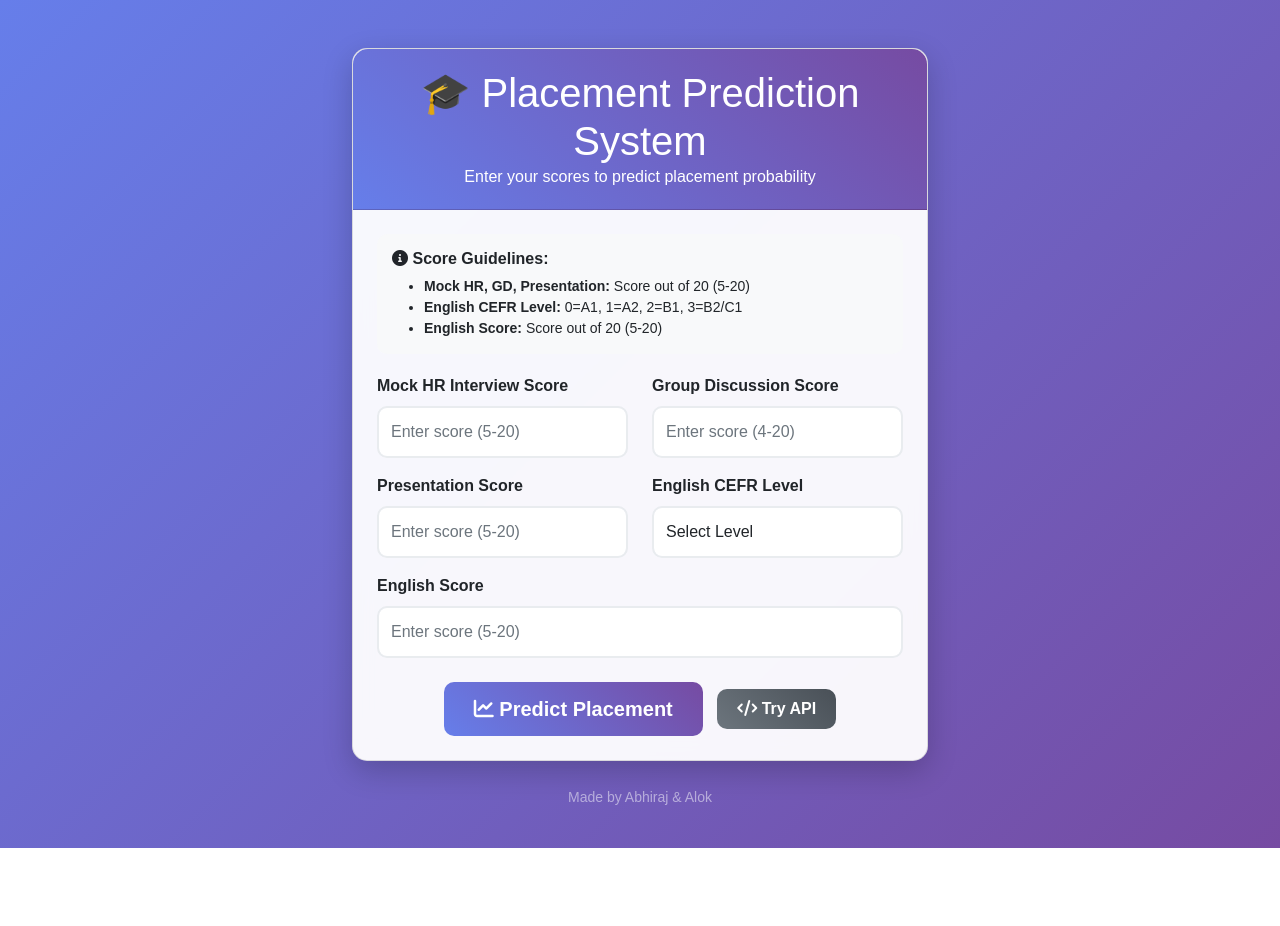
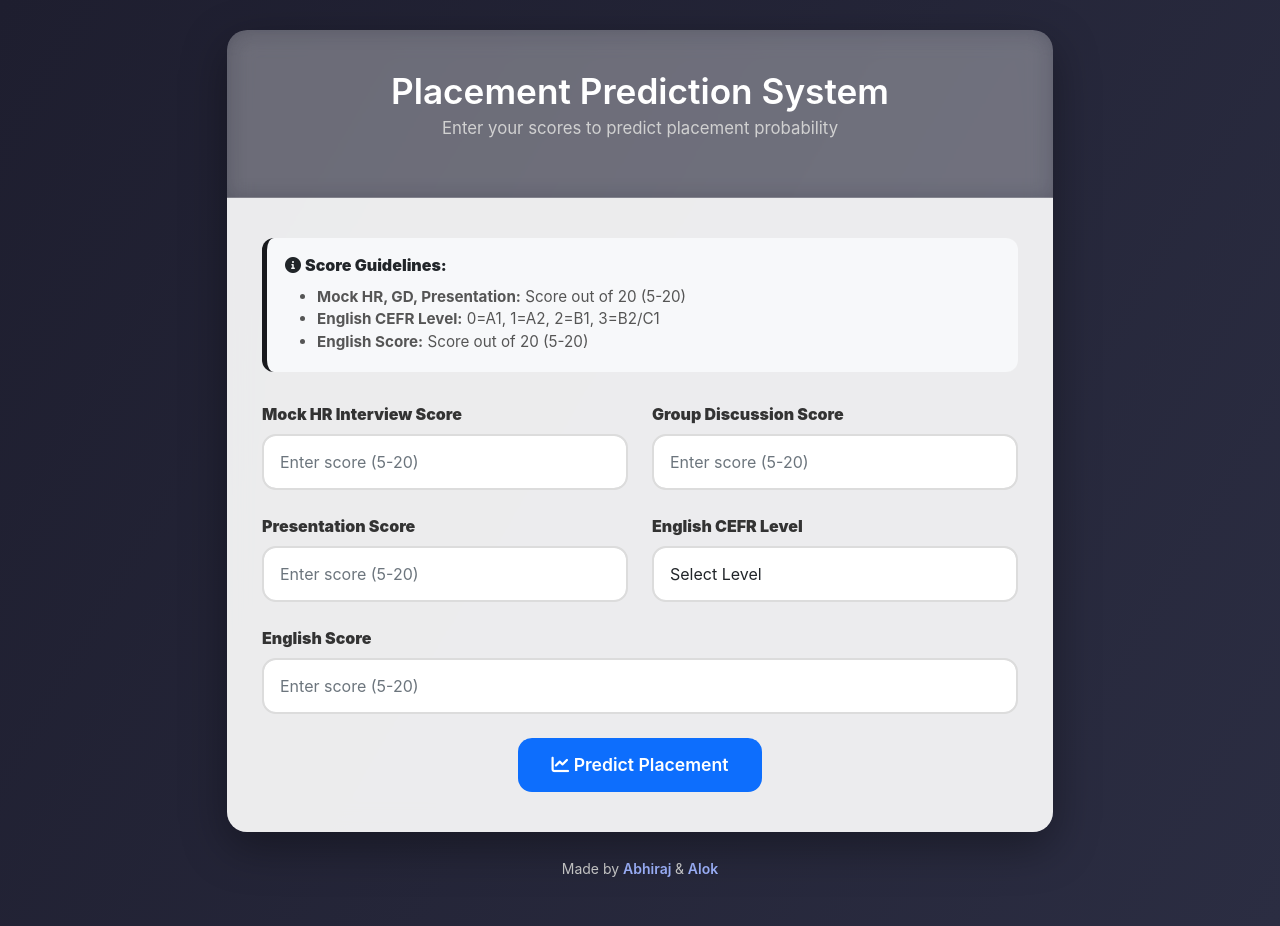
Before and after one commit to 11PRIMUS/placement_predict-soft-skill-, a FastAPI app: page / in a window 1280 px wide. Before the commit the page ends 848 px from the top, so only its background shows below. Run offline with FastAPI, Linux system fonts and the light colour scheme.

Commit message:
ui update

```diff
--- a/templates/index.html
+++ b/templates/index.html
@@ -1,133 +1,193 @@
 <!DOCTYPE html>
 <html lang="en">
 <head>
-    <meta charset="UTF-8">
-    <meta name="viewport" content="width=device-width, initial-scale=1.0">
+  <meta charset="UTF-8" />
+  <meta name="viewport" content="width=device-width, initial-scale=1.0" />
   <title>Placement Prediction System</title>
-    <link href="https://cdn.jsdelivr.net/npm/bootstrap@5.1.3/dist/css/bootstrap.min.css" rel="stylesheet">
-    <link href="https://cdnjs.cloudflare.com/ajax/libs/font-awesome/6.0.0/css/all.min.css" rel="stylesheet">
+  <link href="https://cdn.jsdelivr.net/npm/bootstrap@5.1.3/dist/css/bootstrap.min.css" rel="stylesheet" />
+  <link href="https://cdnjs.cloudflare.com/ajax/libs/font-awesome/6.0.0/css/all.min.css" rel="stylesheet" />
   <style>
     body {
-            background: linear-gradient(135deg, #667eea 0%, #764ba2 100%);
+      background: linear-gradient(120deg, #1e1e2f, #2b2d42);
+      color: #212529;
+      font-family: "Inter", sans-serif;
       min-height: 100vh;
-            font-family: 'Arial', sans-serif;
+      display: flex;
+      align-items: center;
+      justify-content: center;
+      padding: 30px;
     }
+
     .container {
-            max-width: 600px;
+      max-width: 850px;
+      width: 100%;
     }
+
     .card {
-            border-radius: 15px;
-            box-shadow: 0 10px 30px rgba(0,0,0,0.2);
-            backdrop-filter: blur(10px);
-            background: rgba(255, 255, 255, 0.95);
-        }
-        .card-header {
-            background: linear-gradient(45deg, #667eea, #764ba2);
-            color: white;
-            border-radius: 15px 15px 0 0 !important;
-            text-align: center;
-            padding: 20px;
-        }
-        .form-control {
-            border-radius: 10px;
-            border: 2px solid #e9ecef;
-            padding: 12px;
+      border: none;
+      border-radius: 20px;
+      backdrop-filter: blur(14px);
+      background: rgba(255, 255, 255, 0.12);
+      box-shadow: 0 15px 45px rgba(0, 0, 0, 0.35);
+      overflow: hidden;
       transition: all 0.3s ease;
     }
+
+    .card:hover {
+      transform: translateY(-4px);
+    }
+
+    .card-header {
+      background: rgba(255, 255, 255, 0.15);
+      backdrop-filter: blur(10px);
+      color: #fff;
+      text-align: center;
+      padding: 40px 25px;
+      border-bottom: 1px solid rgba(255, 255, 255, 0.2);
+    }
+
+    .card-header h1 {
+      font-size: 2.2rem;
+      font-weight: 600;
+    }
+
+    .card-header p {
+      font-size: 1.05rem;
+      color: #d1d1d1;
+    }
+
+    .card-body {
+      background: rgba(255, 255, 255, 0.9);
+      padding: 40px 35px;
+    }
+
+    .feature-info {
+      background: #f7f8fa;
+      border-left: 5px solid #18191d;
+      border-radius: 12px;
+      padding: 18px;
+      margin-bottom: 30px;
+    }
+
+    .feature-info h6 {
+      font-weight: 600;
+      margin-bottom: 10px;
+    }
+
+    .feature-info ul {
+      margin-bottom: 0;
+      color: #555;
+      font-size: 0.95rem;
+    }
+
+    label.form-label {
+      font-weight: 600;
+      color: #333;
+      margin-bottom: 8px;
+      font-size: 1rem;
+    }
+
+    .form-control {
+      border-radius: 14px;
+      border: 2px solid #dcdcdc;
+      padding: 14px 16px;
+      font-size: 1rem;
+      transition: all 0.3s ease;
+    }
+
     .form-control:focus {
       border-color: #667eea;
-            box-shadow: 0 0 0 0.2rem rgba(102, 126, 234, 0.25);
+      box-shadow: 0 0 10px rgba(102, 126, 234, 0.4);
+      transform: scale(1.02);
     }
+
     .btn-primary {
-            background: linear-gradient(45deg, #667eea, #764ba2);
+      background: linear-gradient(135deg, black);
       border: none;
-            border-radius: 10px;
-            padding: 12px 30px;
-            font-weight: bold;
+      border-radius: 14px;
+      font-weight: 600;
+      padding: 14px 34px;
+      font-size: 1.1rem;
       transition: all 0.3s ease;
     }
+
     .btn-primary:hover {
       transform: translateY(-2px);
-            box-shadow: 0 5px 15px rgba(0,0,0,0.2);
+      box-shadow: 0 8px 25px rgba(102, 126, 234, 0.4);
     }
-        .btn-secondary {
-            background: linear-gradient(45deg, #6c757d, #495057);
-            border: none;
-            border-radius: 10px;
-            padding: 8px 20px;
-            font-weight: bold;
-            transition: all 0.3s ease;
-            margin-left: 10px;
+
+    .loading {
+      display: none;
+      color: #555;
+      font-size: 1rem;
     }
-        .btn-secondary:hover {
-            transform: translateY(-1px);
-            box-shadow: 0 3px 10px rgba(0,0,0,0.2);
-        }
+
     .alert {
-            border-radius: 10px;
+      border-radius: 14px;
       border: none;
     }
-        .feature-info {
-            background: #f8f9fa;
-            border-radius: 10px;
-            padding: 15px;
-            margin-bottom: 20px;
+
+    .text-center small {
+      color: #ccc;
     }
-        .api-demo {
-            background: #e3f2fd;
-            border-radius: 10px;
-            padding: 15px;
-            margin-top: 20px;
+
+    input:hover,
+    select:hover {
+      background-color: #f8f9ff;
     }
-        .loading {
-            display: none;
+
+    .alert {
+      animation: fadeIn 0.4s ease-in;
+    }
+
+    @keyframes fadeIn {
+      from {
+        opacity: 0;
+        transform: translateY(10px);
+      }
+      to {
+        opacity: 1;
+        transform: translateY(0);
+      }
     }
   </style>
 </head>
 <body>
-    <div class="container mt-5">
+  <div class="container">
     <div class="card">
       <div class="card-header">
-                <h1 class="mb-0">🎓 Placement Prediction System</h1>
-                <p class="mb-0">Enter your scores to predict placement probability</p>
+        <h1 class="mb-1">Placement Prediction System</h1>
+        <p>Enter your scores to predict placement probability</p>
       </div>
-            <div class="card-body p-4">
 
-                <!-- Information Section -->
+      <div class="card-body">
         <div class="feature-info">
           <h6><i class="fas fa-info-circle"></i> <strong>Score Guidelines:</strong></h6>
-                    <ul class="mb-0 small">
+          <ul class="small">
             <li><strong>Mock HR, GD, Presentation:</strong> Score out of 20 (5-20)</li>
             <li><strong>English CEFR Level:</strong> 0=A1, 1=A2, 2=B1, 3=B2/C1</li>
             <li><strong>English Score:</strong> Score out of 20 (5-20)</li>
           </ul>
         </div>
 
-                <!-- Prediction Form -->
         <form method="POST" action="/predict" id="predictionForm">
           <div class="row">
-                        <div class="col-md-6 mb-3">
+            <div class="col-md-6 mb-4">
               <label for="mock_hr" class="form-label"><strong>Mock HR Interview Score</strong></label>
-                            <input type="number" class="form-control" id="mock_hr" name="mock_hr"
-                                   min="5" max="20" step="0.1" required
-                                   placeholder="Enter score (5-20)">
+              <input type="number" class="form-control" id="mock_hr" name="mock_hr" min="5" max="20" step="0.1" required placeholder="Enter score (5-20)" />
             </div>
-                        <div class="col-md-6 mb-3">
+            <div class="col-md-6 mb-4">
               <label for="gd" class="form-label"><strong>Group Discussion Score</strong></label>
-                            <input type="number" class="form-control" id="gd" name="gd"
-                                   min="4" max="20" step="0.1" required
-                                   placeholder="Enter score (4-20)">
+              <input type="number" class="form-control" id="gd" name="gd" min="5" max="20" step="0.1" required placeholder="Enter score (5-20)" />
             </div>
           </div>
 
           <div class="row">
-                        <div class="col-md-6 mb-3">
+            <div class="col-md-6 mb-4">
               <label for="presentation" class="form-label"><strong>Presentation Score</strong></label>
-                            <input type="number" class="form-control" id="presentation" name="presentation"
-                                   min="5" max="20" step="0.1" required
-                                   placeholder="Enter score (5-20)">
+              <input type="number" class="form-control" id="presentation" name="presentation" min="5" max="20" step="0.1" required placeholder="Enter score (5-20)" />
             </div>
-                        <div class="col-md-6 mb-3">
+            <div class="col-md-6 mb-4">
               <label for="english_cefr" class="form-label"><strong>English CEFR Level</strong></label>
               <select class="form-control" id="english_cefr" name="english_cefr" required>
                 <option value="">Select Level</option>
@@ -141,25 +201,21 @@
 
           <div class="mb-4">
             <label for="english_score" class="form-label"><strong>English Score</strong></label>
-                        <input type="number" class="form-control" id="english_score" name="english_score"
-                               min="5" max="20" step="0.1" required
-                               placeholder="Enter score (5-20)">
+            <input type="number" class="form-control" id="english_score" name="english_score" min="5" max="20" step="0.1" required placeholder="Enter score (5-20)" />
           </div>
 
           <div class="text-center">
             <button type="submit" class="btn btn-primary btn-lg" id="submitBtn">
               <i class="fas fa-chart-line"></i> Predict Placement
             </button>
-                        <button type="button" class="btn btn-secondary" onclick="tryAPI()">
-                            <i class="fas fa-code"></i> Try API
-                        </button>
-                        <div class="loading mt-2">
+            <div class="loading mt-3">
               <i class="fas fa-spinner fa-spin"></i> Processing...
             </div>
           </div>
         </form>
 
-                <!-- Results Section -->
+        <div id="apiResult" style="display:none; margin-top:16px;"></div>
+
         {% if show_result %}
         <div class="mt-4">
           <div class="alert alert-{{ result_class }} text-center">
@@ -170,7 +226,6 @@
         </div>
         {% endif %}
 
-                <!-- Error Section -->
         {% if error %}
         <div class="mt-4">
           <div class="alert alert-danger text-center">
@@ -178,73 +233,81 @@
           </div>
         </div>
         {% endif %}
+      </div>
+    </div>
+
+    <div class="text-center mt-4">
+     <p class="text-white-50">
+  <small>Made by <a href="https://github.com/spydermon10"
+       target="_blank"
+       style="color: #9fb4ff; text-decoration: none; font-weight: 600;">
+       Abhiraj
+    </a> &
+    <a href="https://www.aalok.tech/"
+       target="_blank"
+       style="color: #9fb4ff; text-decoration: none; font-weight: 600;">
+       Alok
+    </a>
+  </small>
+</p>
 
     </div>
   </div>
 
-
-        <!-- Footer -->
-        <div class="text-center mt-4">
-            <p class="text-white-50">
-                <small>Made by Abhiraj & Alok</small>
-            </p>
-        </div>
-    </div>
-
   <script src="https://cdn.jsdelivr.net/npm/bootstrap@5.1.3/dist/js/bootstrap.bundle.min.js"></script>
-
   <script>
-        // API demo function
-        async function tryAPI() {
-            const formData = new FormData(document.getElementById('predictionForm'));
+    async function testApi() {
       const data = {
-                mock_hr: parseFloat(formData.get('mock_hr')),
-                gd: parseFloat(formData.get('gd')),
-                presentation: parseFloat(formData.get('presentation')),
-                english_cefr: parseInt(formData.get('english_cefr')),
-                english_score: parseFloat(formData.get('english_score'))
+        mock_hr: parseFloat(document.getElementById('mock_hr').value) || null,
+        gd: parseFloat(document.getElementById('gd').value) || null,
+        presentation: parseFloat(document.getElementById('presentation').value) || null,
+        english_cefr: document.getElementById('english_cefr').value === '' ? null : parseInt(document.getElementById('english_cefr').value),
+        english_score: parseFloat(document.getElementById('english_score').value) || null
       };
 
-            // Validate form
-            if (!data.mock_hr || !data.gd || !data.presentation ||
-                data.english_cefr === null || !data.english_score) {
-                alert('Please fill all fields before trying API');
+      if (!data.mock_hr || !data.gd || !data.presentation || data.english_cefr === null || !data.english_score) {
+        alert("Please fill all fields before trying API");
         return;
       }
 
       try {
-                const response = await fetch('/api/predict', {
-                    method: 'POST',
-                    headers: {
-                        'Content-Type': 'application/json',
-                    },
-                    body: JSON.stringify(data)
+        const response = await fetch("/api/predict", {
+          method: "POST",
+          headers: { "Content-Type": "application/json" },
+          body: JSON.stringify(data),
         });
 
         const result = await response.json();
-
-                document.getElementById('apiResult').style.display = 'block';
-                document.getElementById('apiResult').innerHTML = `
+        const apiResultEl = document.getElementById("apiResult");
+        if (apiResultEl) {
+          apiResultEl.style.display = "block";
+          apiResultEl.innerHTML = `
             <div class="alert alert-info">
               <strong>API Response:</strong><br>
               <pre>${JSON.stringify(result, null, 2)}</pre>
-                    </div>
-                `;
+            </div>`;
+        }
       } catch (error) {
-                document.getElementById('apiResult').style.display = 'block';
-                document.getElementById('apiResult').innerHTML = `
+        const apiResultEl = document.getElementById("apiResult");
+        if (apiResultEl) {
+          apiResultEl.style.display = "block";
+          apiResultEl.innerHTML = `
             <div class="alert alert-danger">
               <strong>API Error:</strong> ${error.message}
-                    </div>
-                `;
+            </div>`;
+        }
       }
     }
 
-        // Form submission loading state
-        document.getElementById('predictionForm').addEventListener('submit', function() {
-            document.querySelector('.loading').style.display = 'block';
-            document.getElementById('submitBtn').disabled = true;
+    document.getElementById("predictionForm").addEventListener("submit", function () {
+      const loadingEl = document.querySelector(".loading");
+      if (loadingEl) loadingEl.style.display = "block";
+      const submitBtn = document.getElementById("submitBtn");
+      if (submitBtn) submitBtn.disabled = true;
     });
+
+    const testBtn = document.getElementById('testApiBtn');
+    if (testBtn) testBtn.addEventListener('click', testApi);
   </script>
 </body>
 </html>
```
Lines whose indentation alone changed are shown as unchanged.
